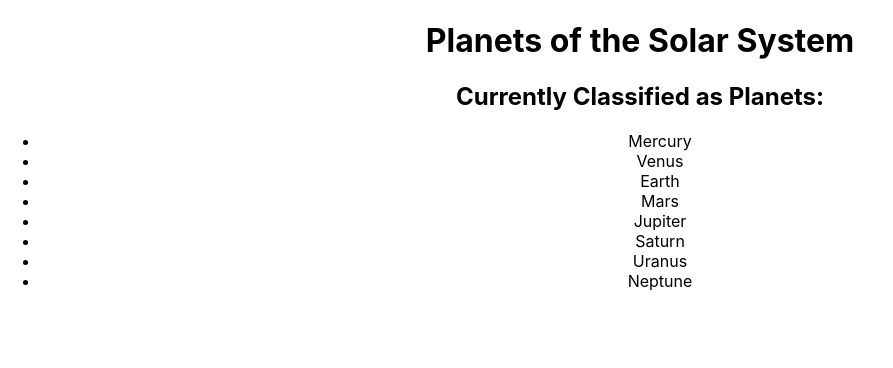
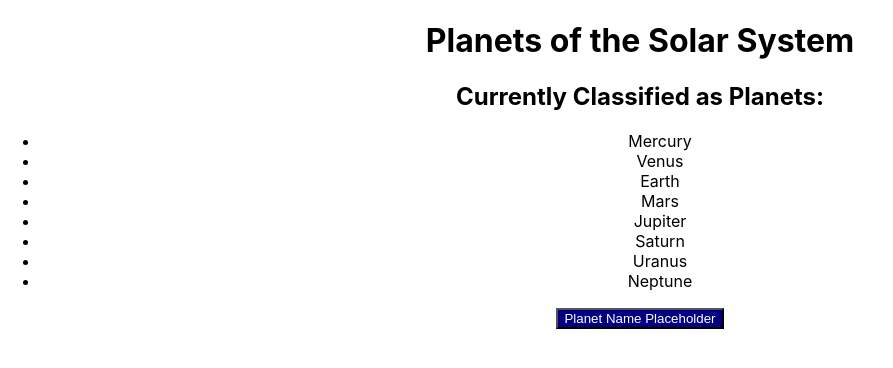
Before and after one commit to Nebcon1/PlanetApp, a React (Create React App) app in the folder src/Web/planet-web/: page / in a window 1280 px wide. Shown: the top 368 px of the page, without its empty margins (0-893 px from the left). Built offline with nearby package versions, Linux system fonts and the light colour scheme.

Commit message:
Added initial button component

```diff
--- a/src/Web/planet-web/src/App.tsx
+++ b/src/Web/planet-web/src/App.tsx
@@ -1,11 +1,20 @@
 import './App.css';
 import { PlanetList } from './Components/PlanetList';
+import Button from './Components/Button';
 
 function App(){
+
+  // const handleClick = () => {
+  //   console.log('Button was clicked!');
+  // };
+
   return (
     <div className="App">
       <h1>Planets of the Solar System</h1>
         <PlanetList></PlanetList>
+        <Button style={{backgroundColor: 'navy', color: 'white'}} onClick={() => alert("Planet information placeholder.")}>
+        <span>Planet Name Placeholder</span>
+        </Button>
     </div>
   );
 }
--- /dev/null
+++ b/src/Web/planet-web/src/Components/Button.tsx
@@ -0,0 +1,17 @@
+type ButtonProps = {
+    onClick(): void;
+    children: React.ReactNode;
+    style: React.CSSProperties;
+}
+
+const Button= ({children, ...props}: ButtonProps) => {
+    const {onClick, style} = props;
+
+    return (
+        <button style={style} onClick={onClick}> {children}</button>
+    );
+};
+
+export default Button;
+
+//integrate style prop
--- a/src/Web/planet-web/src/Components/PlanetList.tsx
+++ b/src/Web/planet-web/src/Components/PlanetList.tsx
@@ -2,6 +2,7 @@ import { IPlanet } from "../Contracts/IPlanet"
 
 function PlanetList(){
 
+  // To be pulled from data store:
     const planets : IPlanet[] = [
       {name:'Mercury', diameter:1, distanceFromSun:1,mass:1,planetImage:''},
       {name:'Venus', diameter:1, distanceFromSun:1,mass:1,planetImage:''},
```
